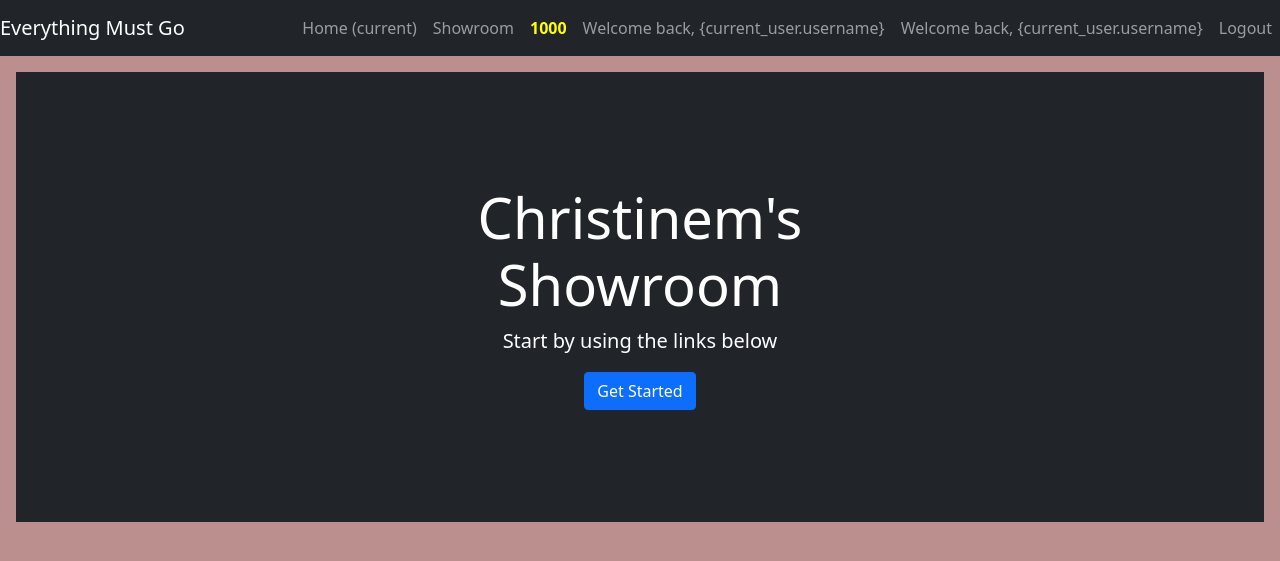
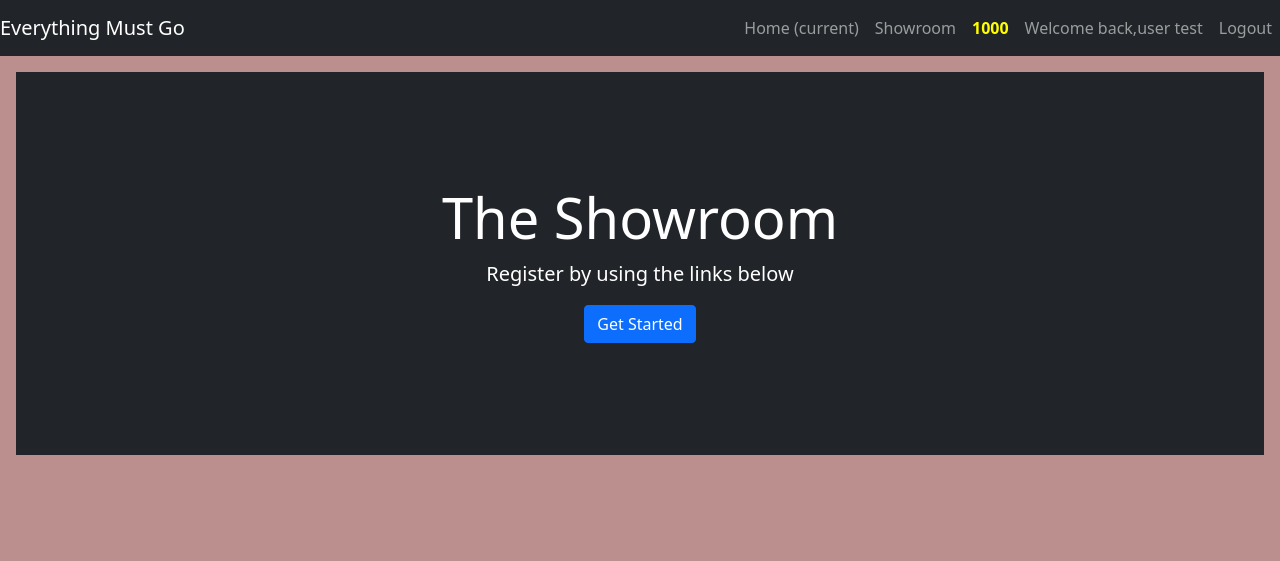
Before and after one commit to phase5lhcm/flask-ecommerce, a Flask app: page / in a window 1280 px wide. Shown: the top 561 px of the page. Run offline with Flask 2, Linux system fonts and the light colour scheme; a user stored in the database is signed in.

Commit message:
Add logout and login required fimctionality

```diff
--- a/showroom/routes.py
+++ b/showroom/routes.py
@@ -6,7 +6,7 @@ from showroom.models import Product, User
 from showroom.forms import RegisterForm, LoginForm
 from showroom import db
 from flask_login import login_user, logout_user, login_required
-import sys
+
 import logging
 logging.basicConfig(level=logging.DEBUG)
 
@@ -15,7 +15,7 @@ def home_page():
     return render_template('homepage.html')
 
 @app.route('/showroom')
-# @login_required
+@login_required
 def showroom():
     #let's return all Products in db
     products = Product.query.all()
@@ -32,7 +32,7 @@ def register_page():
         db.session.add(create_user)
         db.session.commit()
         # print(f"user: create_user")
-        # app.logger.info(f'Hello - app.logger.info')
+        # app.logger.info(f'user', create_user)
         login_user(create_user)
         flash(f"Welcome! You are now logged in as {create_user.username}", category="success")
         return redirect(url_for('showroom'))
@@ -70,8 +70,8 @@ def login_page():
     print(form.errors)
     return render_template('loginPage.html', form=form)
 
-# @app.route("/logout", methods=['POST'])
-# def logout_page():
-#     logout_user()
-#     flash("Logout successful", category="info")
-#     return redirect(url_for("home_page"))
+@app.route("/logout")
+def logout_page():
+    logout_user()
+    flash("Logout successful", category="info")
+    return redirect(url_for("home_page"))
--- a/showroom/templates/homepage.html
+++ b/showroom/templates/homepage.html
@@ -6,9 +6,11 @@ content%}
     style="color: white"
 >
     <div class="col-md-5 p-lg-5 mx-auto my-5">
-        <h1 class="display-4 font-weight-normal">Christinem's Showroom</h1>
-        <p class="lead font-weight-normal">Start by using the links below</p>
-        <a href="" class="btn btn-primary">Get Started</a>
+        <h1 class="display-4 font-weight-normal">The Showroom</h1>
+        <p class="lead font-weight-normal">Register by using the links below</p>
+        <a href="{{url_for('showroom')}}" class="btn btn-primary"
+            >Get Started</a
+        >
     </div>
     <div class="product-device box-shadow d-none d-md-block"></div>
     <div
--- a/showroom/templates/layout.html
+++ b/showroom/templates/layout.html
@@ -52,16 +52,13 @@
                 </li>
                 <li class="nav-item">
                     <a class="nav-link" href="#"
-                        >Welcome back, {current_user.username}</a
+                        >Welcome back,{{current_user.username}}</a
                     >
                 </li>
                 <li class="nav-item">
-                    <a class="nav-link" href="#"
-                        >Welcome back, {current_user.username}</a
+                    <a class="nav-link" href="{{url_for('logout_page')}}"
+                        >Logout</a
                     >
-                </li>
-                <li class="nav-item">
-                    <a class="nav-link" href="#">Logout</a>
                 </li>
             </ul>
             {% else %}
```
